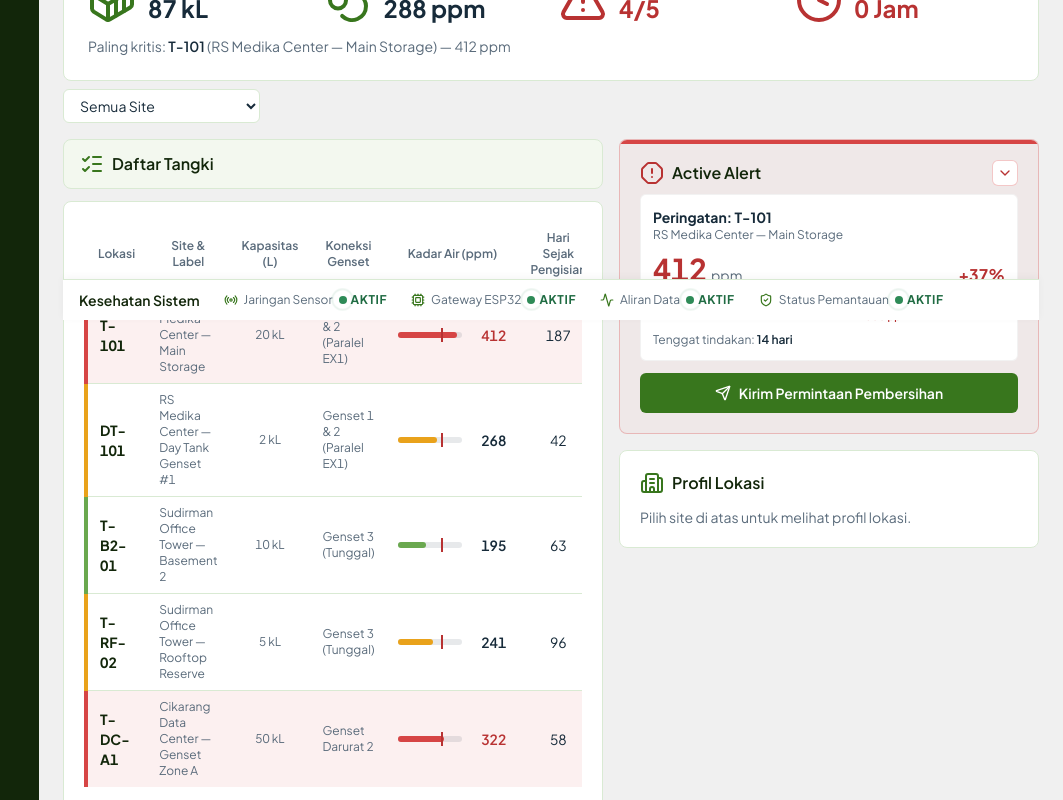
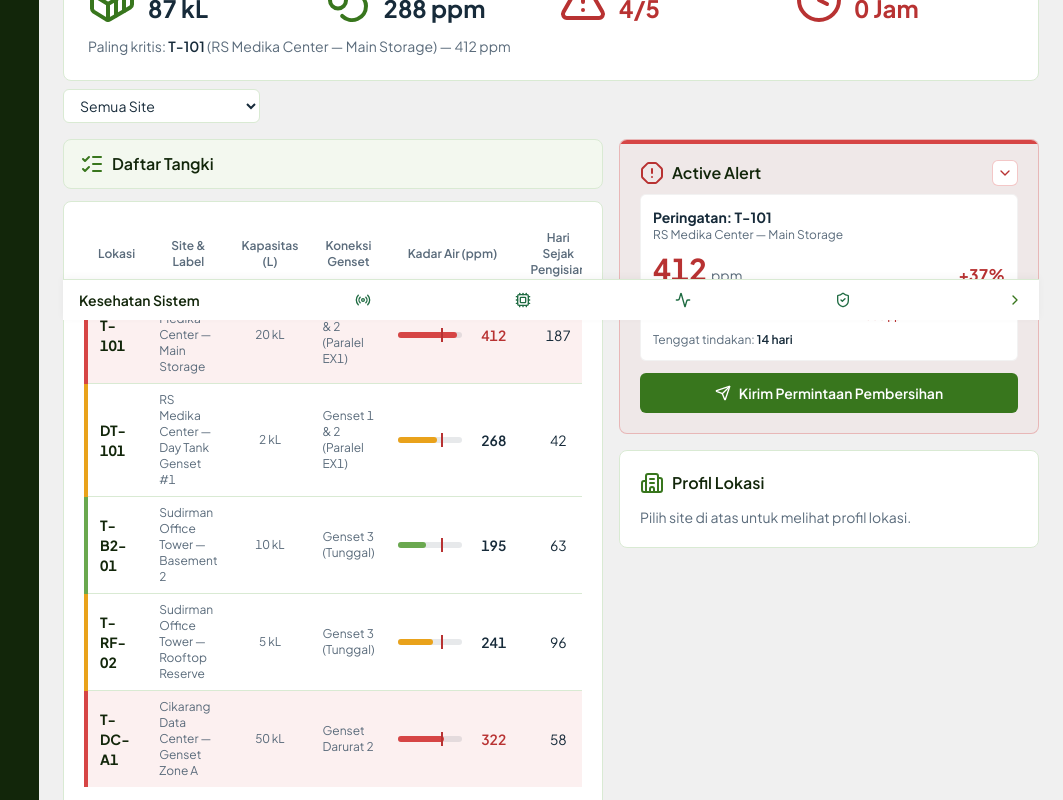
Before and after one commit to Nyanist/tangkis, a Next.js app: page /dashboard in a window 1280 px wide. Shown: the part 480-1280 px from the top of the page, without its empty margins (217-1280 px from the left). Built offline with nearby package versions, Linux system fonts and the light colour scheme; a web font is replaced by a local one.

Commit message:
feat: update dashboard

```diff
--- a/src/components/sections/dashboard/SystemHealth.tsx
+++ b/src/components/sections/dashboard/SystemHealth.tsx
@@ -1,4 +1,6 @@
 "use client";
+import { useEffect, useRef, useState } from "react";
+import { ChevronRight } from "lucide-react";
 import { STATUS_SISTEM } from "@/lib/data/dashboard";
 import { cn, IKON_KESEHATAN } from "@/lib/utils";
 
@@ -8,35 +10,87 @@ const gayaStatus: Record<string, string> = {
   CEK: "text-[#8A5A00]",
 };
 
+// Compact row: icon only, tinted by status so it still reads at a glance with no
+// label. Expanded panel: full name + status text + LED, one per row.
+function StatusItem({ s, full }: { s: (typeof STATUS_SISTEM)[number]; full: boolean }) {
+  const Ikon = IKON_KESEHATAN[s.ikon] ?? IKON_KESEHATAN.pantau;
+
+  if (!full) {
+    return (
+      <span title={`${s.nama}: ${s.status}`} className="flex-none">
+        <Ikon className={cn("h-4 w-4", gayaStatus[s.status])} />
+      </span>
+    );
+  }
+
+  return (
+    <>
+      <span className="flex items-center gap-1.5 text-xs">
+        <Ikon className="h-3.5 w-3.5 flex-none text-brand-700" />
+        <span className="text-[#5A6B7B]">{s.nama}</span>
+      </span>
+      <span className={cn("inline-flex items-center gap-1 justify-self-end text-xs font-bold tracking-wider", gayaStatus[s.status])}>
+        {s.status === "AKTIF" ? (
+          <span className="led led--ok led--pulse" aria-hidden="true" />
+        ) : s.status === "CEK" ? (
+          <span className="led led--warn" aria-hidden="true" />
+        ) : (
+          <span className="h-2 w-2 rounded-full bg-[#D64545]" aria-hidden="true" />
+        )}
+        {s.status}
+      </span>
+    </>
+  );
+}
+
 // Sticky status bar, not a card — stops before whatever follows it in the page
 // (the demo-disclaimer strip on /dashboard-2, the site Footer on /dashboard)
 // since CSS sticky naturally un-sticks once that next content needs to show.
+//
+// Icon-only by default; tapping the row expands the detail panel upward (the
+// section is sticky bottom-0, so its bottom edge stays pinned and extra height
+// grows up from there, like a burger menu). Click-driven only — no scroll-position
+// auto-expand — since that was tied to the section's own height and caused a
+// feedback loop right at the bottom of the page.
 export default function SystemHealth() {
+  const [expanded, setExpanded] = useState(false);
+  const panelRef = useRef<HTMLDivElement>(null);
+  const [height, setHeight] = useState(0);
+
+  useEffect(() => {
+    setHeight(expanded && panelRef.current ? panelRef.current.scrollHeight : 0);
+  }, [expanded]);
+
   return (
     <section
       aria-labelledby="judul-sistem"
-      className="sticky bottom-0 z-20 flex flex-wrap items-center gap-x-6 gap-y-1.5 border-t border-brand-100 bg-white px-4 py-2.5 shadow-[0_-2px_8px_rgba(0,0,0,0.04)]"
+      className="sticky bottom-0 z-20 border-t border-brand-100 bg-white shadow-[0_-2px_8px_rgba(0,0,0,0.04)]"
     >
-      <h2 id="judul-sistem" className="flex-none text-sm font-semibold text-brand-950">Kesehatan Sistem</h2>
-      {STATUS_SISTEM.map((s) => {
-        const Ikon = IKON_KESEHATAN[s.ikon] ?? IKON_KESEHATAN.pantau;
-        return (
-          <span key={s.nama} className="flex items-center gap-1.5 text-xs">
-            <Ikon className="h-3.5 w-3.5 text-brand-700" />
-            <span className="text-[#5A6B7B]">{s.nama}</span>
-            <span className={cn("inline-flex items-center gap-1 font-bold tracking-wider", gayaStatus[s.status])}>
-              {s.status === "AKTIF" ? (
-                <span className="led led--ok led--pulse" aria-hidden="true" />
-              ) : s.status === "CEK" ? (
-                <span className="led led--warn" aria-hidden="true" />
-              ) : (
-                <span className="h-2 w-2 rounded-full bg-[#D64545]" aria-hidden="true" />
-              )}
-              {s.status}
-            </span>
-          </span>
-        );
-      })}
+      <div className="overflow-hidden transition-[height] duration-300 ease-in-out" style={{ height }}>
+        <div ref={panelRef} className="grid grid-cols-[auto_1fr] items-center gap-x-4 gap-y-2 px-4 pt-3">
+          {STATUS_SISTEM.map((s) => (
+            <StatusItem key={s.nama} s={s} full />
+          ))}
+        </div>
+      </div>
+
+      <button
+        type="button"
+        onClick={() => setExpanded((v) => !v)}
+        aria-expanded={expanded}
+        className="flex w-full items-center gap-3 px-4 py-2.5"
+      >
+        <h2 id="judul-sistem" className="text-sm font-semibold text-brand-950">Kesehatan Sistem</h2>
+        <div className="flex flex-1 items-center justify-evenly">
+          {STATUS_SISTEM.map((s) => (
+            <StatusItem key={s.nama} s={s} full={false} />
+          ))}
+        </div>
+        <ChevronRight
+          className={cn("h-4 w-4 flex-none text-brand-700 transition-transform duration-300", expanded && "-rotate-90")}
+          aria-hidden="true"
+        />
+      </button>
     </section>
   );
 }
--- a/src/components/sections/dashboard2/ActiveAlertCard.tsx
+++ b/src/components/sections/dashboard2/ActiveAlertCard.tsx
@@ -24,7 +24,7 @@ export default function ActiveAlertCard({ site }: { site: string }) {
 
   if (!t) {
     return (
-      <aside aria-labelledby="judul-alert" className="rounded-lg border border-brand-100 bg-white p-4 md:p-5">
+      <aside aria-labelledby="judul-alert" className="rounded-lg border border-brand-100 bg-white p-3 md:p-5">
         <h2 id="judul-alert" className="mb-2 flex items-center gap-2 font-semibold text-brand-950">
           <AlertOctagon className="h-4.5 w-4.5 text-[#5A6B7B]" />
           Active Alert
@@ -39,7 +39,7 @@ export default function ActiveAlertCard({ site }: { site: string }) {
   const over = t.airPpm > AMBANG.batas;
 
   return (
-    <aside aria-labelledby="judul-alert" className={`relative overflow-hidden rounded-lg border ${gaya.border} ${gaya.bg} p-4 md:p-5`}>
+    <aside aria-labelledby="judul-alert" className={`relative overflow-hidden rounded-lg border ${gaya.border} ${gaya.bg} p-3 md:p-5`}>
       <span className={`absolute inset-x-0 top-0 h-1 ${gaya.stripe}`} aria-hidden="true" />
       <div className="relative mb-2 flex items-center justify-between gap-2">
         <h2 id="judul-alert" className="flex items-center gap-2 font-semibold text-brand-950">
@@ -82,7 +82,7 @@ export default function ActiveAlertCard({ site }: { site: string }) {
         <p className="text-sm font-bold text-[#172B3A]">Peringatan: {displayInfo(t).kode}</p>
         <p className="text-xs text-[#5A6B7B]">{displayInfo(t).siteLabel}</p>
         <div className="mt-2 flex items-end justify-between">
-          <p><span className={`text-3xl font-bold tabular-nums ${gaya.text}`}>{t.airPpm}</span><span className="ml-1 text-sm text-[#5A6B7B]">ppm</span></p>
+          <p><span className={`text-2xl md:text-3xl font-bold tabular-nums ${gaya.text}`}>{t.airPpm}</span><span className="ml-1 text-sm text-[#5A6B7B]">ppm</span></p>
           {over && (
             <p className={`text-base font-bold tabular-nums ${gaya.text}`}>+{pct}%</p>
           )}
--- a/src/components/sections/dashboard2/Dashboard2Body.tsx
+++ b/src/components/sections/dashboard2/Dashboard2Body.tsx
@@ -34,11 +34,14 @@ export default function Dashboard2Body({
         {SITE_OPTIONS.map((n) => <option key={n} value={n}>{n}</option>)}
       </select>
 
-      <div className="mt-4 mb-16 grid grid-cols-1 gap-4 lg:grid-cols-[1fr_420px]">
-        <TankTable2 site={site} onSelect={setSelected} />
-        <div className="flex flex-col gap-4">
+      <div className="mt-4 mb-16 grid grid-cols-1 gap-4 lg:grid-cols-[1fr_minmax(280px,420px)]">
+        {/* On mobile these sit above Daftar Tangki, side by side; lg+ they stack in the right rail. */}
+        <div className="order-1 grid min-w-0 grid-cols-1 gap-3 lg:order-2 lg:flex lg:flex-col lg:gap-4">
           <ActiveAlertCard site={site} />
           <ProfilLokasiCard site={site} />
+        </div>
+        <div className="order-2 min-w-0 lg:order-1">
+          <TankTable2 site={site} onSelect={setSelected} />
         </div>
       </div>
       <SystemHealth />
--- a/src/components/sections/dashboard2/ProfilLokasiCard.tsx
+++ b/src/components/sections/dashboard2/ProfilLokasiCard.tsx
@@ -9,7 +9,7 @@ export default function ProfilLokasiCard({ site }: { site: string }) {
   const profil = site ? PROFIL_LOKASI2[site] : undefined;
 
   return (
-    <section aria-labelledby="judul-profil2" className="rounded-lg border border-brand-100 bg-white p-4 md:p-5">
+    <section aria-labelledby="judul-profil2" className="rounded-lg border border-brand-100 bg-white p-3 md:p-5">
       <h2 id="judul-profil2" className="mb-3 flex items-center gap-2 font-semibold text-brand-950">
         <Building2 className="h-4.5 w-4.5 text-brand-700" />
         Profil Lokasi
```
